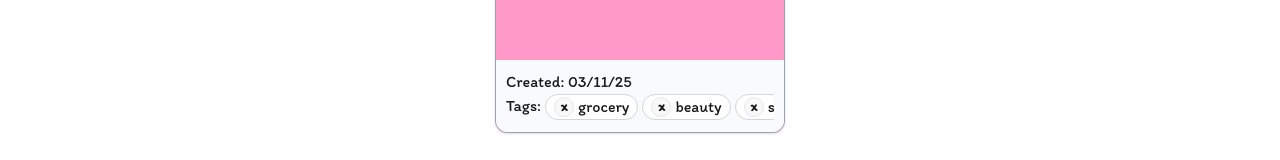
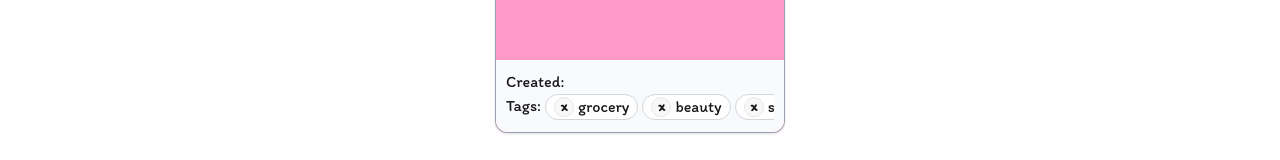
Before and after one commit to ang-riv/sticky-notes, a React (Vite) app: page / in a window 1280 px wide. Shown: the part 497-657 px from the top of the page. Built offline with nearby package versions, Linux system fonts and the light colour scheme.

Commit message:
Stored note title, details, and date into an object

```diff
--- a/src/Header/Header.jsx
+++ b/src/Header/Header.jsx
@@ -2,7 +2,7 @@ import React, { useContext } from "react";
 import { SearchIcon, NoteIcon } from "../utils/svgIconData";
 import { NoteListContext } from "../components/NoteListContext";
 const Header = () => {
-  // updating the new number of notes
+  // updating the new number of notes and what color to make them
   let { numOfNotes, setNumOfNotes, noteColor, setNoteColor } =
     useContext(NoteListContext);
   const handleNewNote = (color) => {
--- a/src/Main/Note.jsx
+++ b/src/Main/Note.jsx
@@ -1,21 +1,60 @@
-import React from "react";
+import React, { useState } from "react";
 import NoteInfo from "./NoteInfo";
 
-const Note = () => {
+const Note = ({ noteBackgroundColor }) => {
+  // create note with the chosen background color
+  const noteMainStyles = `${noteBackgroundColor} relative h-[290px] w-[290px] rounded-xl border border-gray-400 shadow-sm`;
+
+  const [titleValue, setTitleValue] = useState("");
+  const [mainTextValue, setMainTextValue] = useState("");
+
+  // keep track of the title and main text
+  const handleTitleChange = (e) => {
+    setTitleValue(e.target.value);
+  };
+  const handleMainTextChange = (e) => {
+    setMainTextValue(e.target.value);
+  };
+
+  // keep track of the date
+  const currentDate = () => {
+    const date = new Date().toLocaleDateString("en-US", {
+      month: "2-digit",
+      day: "2-digit",
+      year: "2-digit",
+    });
+
+    // only retrieve date when the note isn't entirely empty
+    if (titleValue !== "" || mainTextValue !== "") return date;
+  };
+
+  // trigger removal
+
+  // keep track of the notes info
+  const noteDetails = {
+    title: titleValue,
+    mainText: mainTextValue,
+    date: currentDate(),
+    removeNote: false,
+    tags: "",
+  };
+
+  // if the title and the mainText isn't empty, then push it into the notesArr
   return (
     <div className="h-fit w-fit">
       {/* main sticky note */}
-      <div className="pink-bg relative h-[290px] w-[290px] rounded-xl border border-gray-400 shadow-sm">
+      <div className={noteMainStyles}>
         <NoteInfo />
         {/* title section */}
         <div className="relative flex h-1/5 w-full items-end justify-between rounded-t-xl border-b-1 border-gray-400 px-2.5 pt-2.5">
           <input
             type="text"
-            name="note-title"
             id="note-title"
             placeholder="Title"
             className="focus: text-xl outline-none"
             spellCheck="false"
+            value={titleValue}
+            onChange={handleTitleChange}
           />
           {/* delete note btn */}
           <button className="btn h-8 w-8 self-start rounded-xl">X</button>
@@ -26,9 +65,12 @@ const Note = () => {
             className="text-mg relative z-0 h-full w-full resize-none border-0 focus:outline-none"
             spellCheck="false"
             placeholder="Things to remember today..."
+            value={mainTextValue}
+            onChange={handleMainTextChange}
           ></textarea>
         </div>
-        <NoteInfo />
+        {/* details of the note */}
+        <NoteInfo noteDate={noteDetails.date} />
       </div>
     </div>
   );
--- a/src/Main/NoteInfo.jsx
+++ b/src/Main/NoteInfo.jsx
@@ -1,6 +1,6 @@
 import React from "react";
 
-const NoteInfo = () => {
+const NoteInfo = ({ noteDate }) => {
   const tagArr = [];
   const userTags = ["grocery", "beauty", "school", "other"];
 
@@ -14,11 +14,10 @@ const NoteInfo = () => {
       </li>,
     );
   });
-  const date = "03/11/25";
   return (
     <div>
       <div className="absolute bottom-0 z-10 h-3/12 w-full rounded-b-xl bg-gray-50 p-2.5">
-        <p>Created: {date}</p>
+        <p>Created: {noteDate}</p>
         <div className="flex w-full flex-row">
           <div className="">
             <p>Tags: </p>
--- a/src/Main/NoteSection.jsx
+++ b/src/Main/NoteSection.jsx
@@ -1,11 +1,15 @@
-import React from "react";
+import React, { useContext } from "react";
 import Note from "./Note";
+import { NoteListContext } from "../components/NoteListContext";
+const NoteSection = () => {
+  // create a note using the array with the bg color chosen
+  let { noteColor } = useContext(NoteListContext);
 
-const NoteSection = () => {
+  const notes = noteColor.map((color, index) => {});
   // have it center on mobile and tablet, then change to content start justify start and wrap
   return (
     <div className="mt-2.5 flex h-screen w-screen content-center justify-center">
-      <Note />
+      <Note noteBackgroundColor="pink-bg" />
     </div>
   );
 };
```
Also changed, not shown: src/components/NoteListProvider.jsx (+15 -0 lines).
